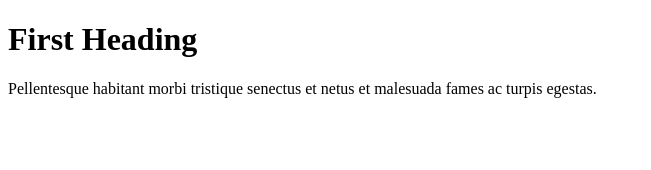
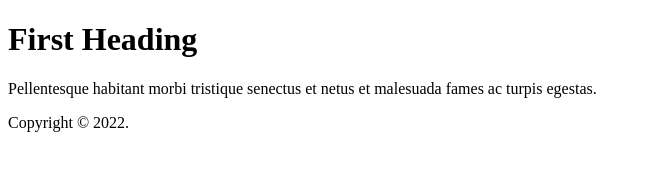
Before and after one commit to xenioushk/joint-project, a plain HTML site: page index.html in a window 1280 px wide. Shown: the whole page, without its empty margins (0-651 px from the left). Drawn offline with Linux system fonts and the light colour scheme.

Commit message:
footer tag added.

```diff
--- a/index.html
+++ b/index.html
@@ -9,5 +9,9 @@
   <body>
     <h1>First Heading</h1>
     <p>Pellentesque habitant morbi tristique senectus et netus et malesuada fames ac turpis egestas.</p>
+
+    <footer>
+      <p>Copyright &copy; 2022.</p>
+    </footer>
   </body>
 </html>
```
